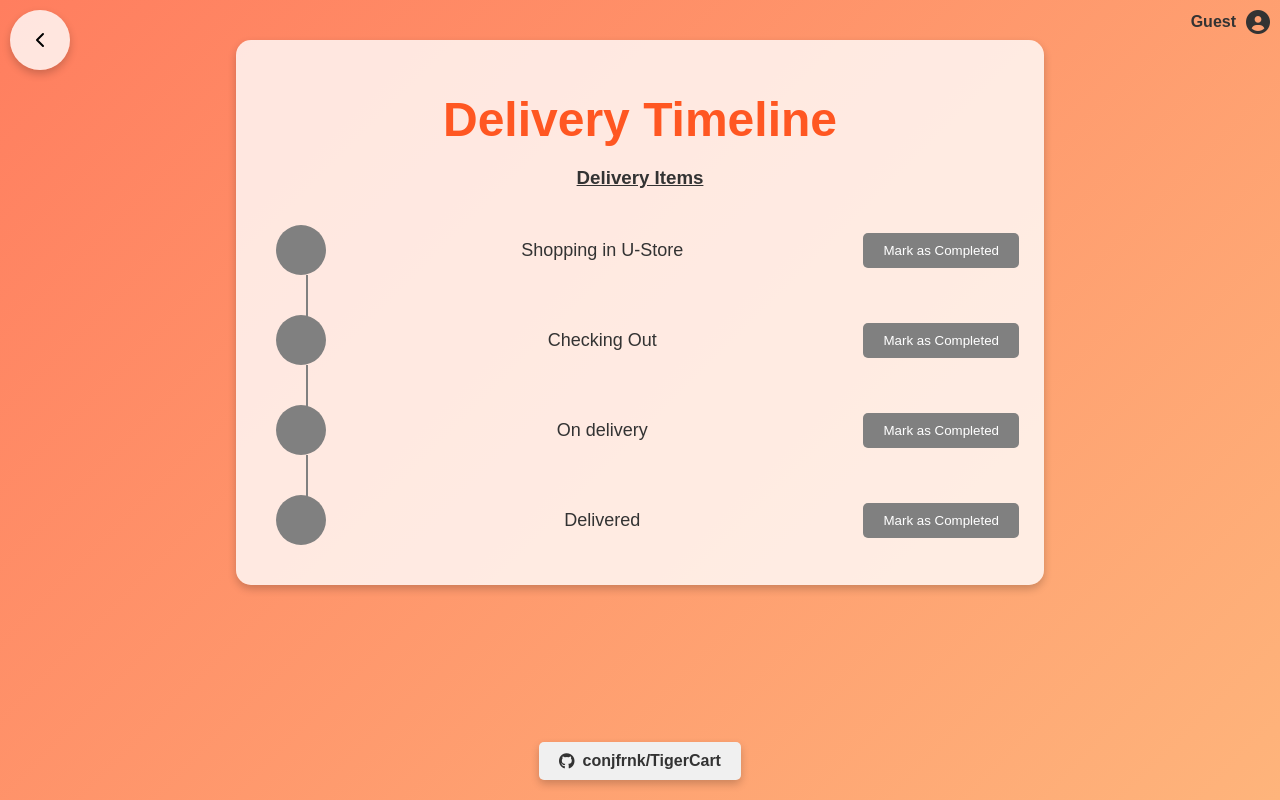
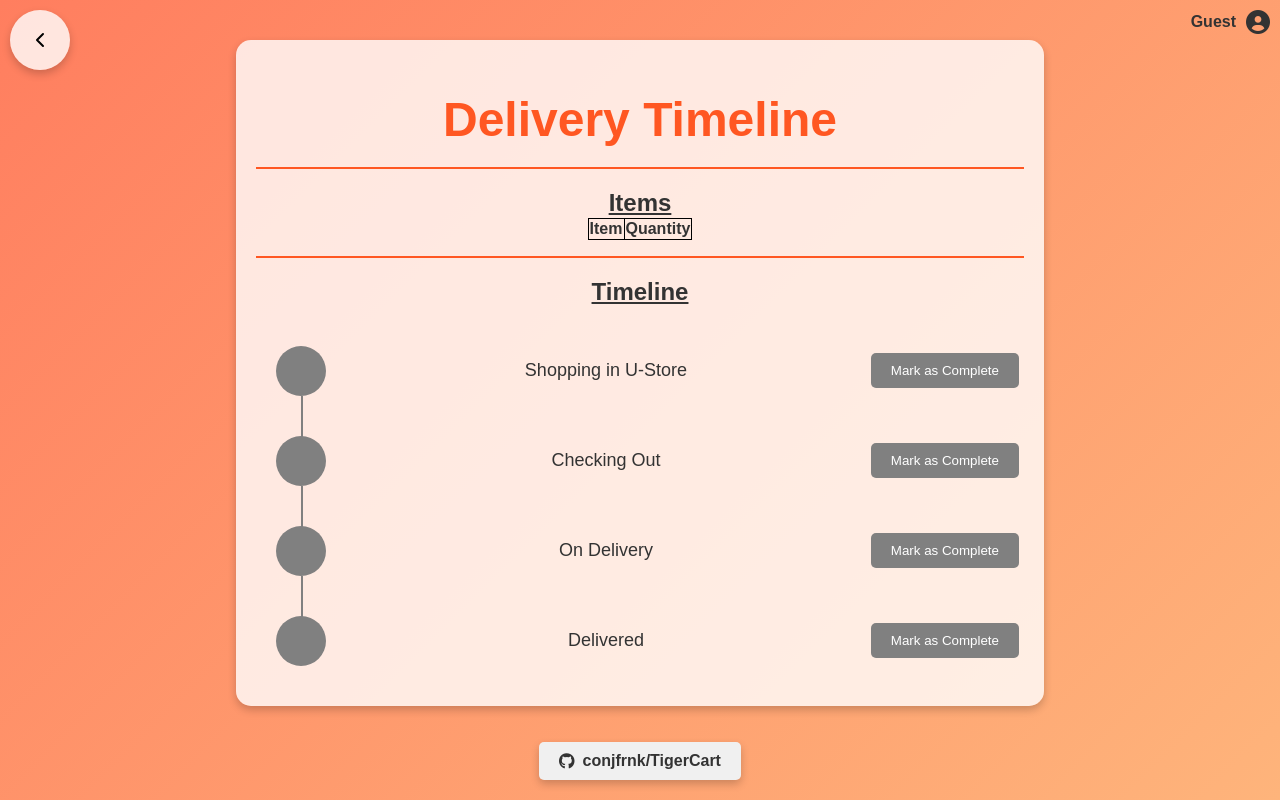
Before and after one commit to mattzhang80/TigerCart_forked, a Flask app: page /delivery_timeline/1 in a window 1280 px wide. Run offline with Flask 3, Linux system fonts and the light colour scheme; data that the repository does not hold is empty.

Commit message:
Alex: Tabularized data in various parts of the application's UI. Additionally, stylized UI to allow for better readibility.

```diff
--- a/templates/base.html
+++ b/templates/base.html
@@ -178,7 +178,7 @@
         .step:not(:last-child)::after {
             content: '';
             position: absolute;
-            left: 30px;
+            left: 25px;
             top: 50px;
             height: 50px;
             width: 2px;
--- a/templates/deliverer_timeline.html
+++ b/templates/deliverer_timeline.html
@@ -3,32 +3,52 @@
 
 {% block content %}
 <h1>Delivery Timeline</h1>
-<h3 style="margin-bottom: 1px;"><u>Delivery Items</u></h3>
+
+<hr color="#ff5722">
+
+<h2 style="margin-bottom: 1px;"><u>Items</u></h2>
 <ul style="margin-top: 1px;">
-    {% for item_id, item in items.items() %}
-        <li>{{ item.name }} - Quantity: {{ item.quantity }}</li>
-    {% endfor %}
+    <table style="border: 1px solid black; border-collapse: collapse;" align="center">
+        <thead style="border: 1px solid black;">
+            <tr>
+                <td style="border: 1px solid black;"><strong>Item</strong></td>
+                <td style="border: 1px solid black;"><strong>Quantity</strong></td>
+            </tr>
+        </thead>
+        <tbody style="border: 1px solid black;">
+            {% for item_id, item in items.items() %}
+            <tr>
+                <td style="border: 1px solid black;">{{item.name}}</td>
+                <td style="border: 1px solid black;">{{item.quantity}}</td>
+            </tr>
+            {% endfor %}
+        </tbody>
+    </table>
 </ul>
+
+<hr color="#ff5722">
+
+<h2><u>Timeline</u></h2>
 <div class="timeline">
     <div class="step" id="shopping-step">
         <div class="circle"></div>
         <span class="step-text">Shopping in U-Store</span>
-        <button onclick="markStepComplete('shopping-step')" id="shopping-status" style="background-color: grey;">Mark as Completed</button>
+        <button onclick="markStepComplete('shopping-step')" id="shopping-status" style="background-color: grey;">Mark as Complete</button>
     </div>
     <div class="step" id="checking-out-step">
         <div class="circle"></div>
         <span class="step-text">Checking Out</span>
-        <button onclick="markStepComplete('checking-out-step')" id="checking-out-status" style="background-color: grey;">Mark as Completed</button>
+        <button onclick="markStepComplete('checking-out-step')" id="checking-out-status" style="background-color: grey;">Mark as Complete</button>
     </div>
     <div class="step" id="on-delivery-step">
         <div class="circle"></div>
-        <span class="step-text">On delivery</span>
-        <button onclick="markStepComplete('on-delivery-step')" id="on-delivery-status" style="background-color: grey;">Mark as Completed</button>
+        <span class="step-text">On Delivery</span>
+        <button onclick="markStepComplete('on-delivery-step')" id="on-delivery-status" style="background-color: grey;">Mark as Complete</button>
     </div>
     <div class="step" id="delivered-step">
         <div class="circle"></div>
         <span class="step-text">Delivered</span>
-        <button onclick="markStepComplete('delivered-step')" id='delivered-status' style="background-color: grey;">Mark as Completed</button>
+        <button onclick="markStepComplete('delivered-step')" id='delivered-status' style="background-color: grey;">Mark as Complete</button>
     </div>
 </div>
 {% endblock %}
--- a/templates/login.html
+++ b/templates/login.html
@@ -4,7 +4,7 @@
 {% block content %}
 <h1>Select Your User</h1>
 <form method="POST" action="{{ url_for('login') }}">
-    <label for="user_id">Choose your name:</label>
+    <label for="user_id">Choose Your Name:</label>
     <select name="user_id" id="user_id" required>
         {% for user in users %}
         <option value="{{ user['user_id'] }}">{{ user['name'] }}</option>
--- a/templates/shopper_timeline.html
+++ b/templates/shopper_timeline.html
@@ -3,5 +3,5 @@
 
 
 {% block content %}
-<h1>Shopper Timeline....</h1>
+<h1>Shopper Timeline...</h1>
 {% endblock %}
```
Also changed, not shown: templates/cart_view.html (+10 -1 lines), templates/deliver.html (+22 -6 lines), templates/delivery_details.html (+35 -5 lines), templates/profile.html (+23 -23 lines).
